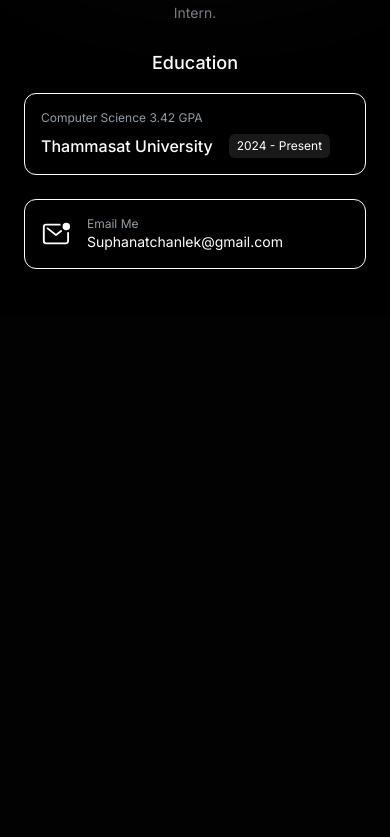
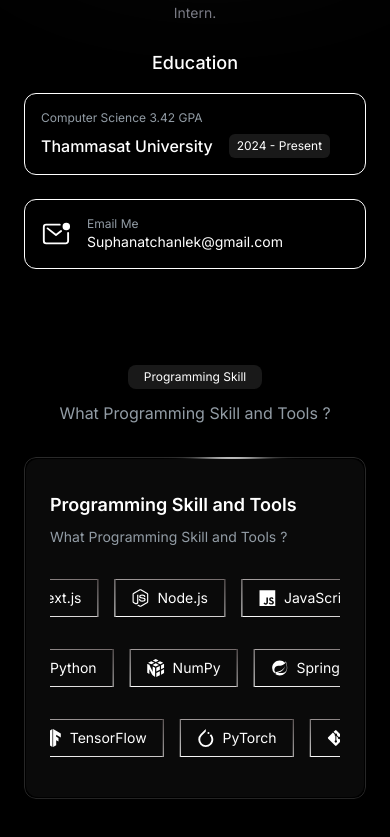
Before and after one commit to suphanatchanlek30/Portfolio_Suphanat_Chanlek, a Next.js app: page / in a window 390 px wide. Shown: the part 2228-3065 px from the top of the page. Before the commit the page ends 2545 px from the top, so only its background shows below. Built offline with nearby package versions, Linux system fonts and the light colour scheme.

Commit message:
add Page Programming-skill and Responsive Design

```diff
--- a/app/page.tsx
+++ b/app/page.tsx
@@ -2,6 +2,7 @@
 import HeroSection from "@/sections/hero-section/page";
 import MyServicesSection from "@/sections/my-services-section/page";
 import NavbarSection from "@/sections/navbar-section/page";
+import ProgrammingSkillSection from "@/sections/programming-skill-section/page";
 
 export default function Home() {
   return (
@@ -11,6 +12,7 @@
         <HeroSection />
         <MyServicesSection />
         <AboutSection />
+        <ProgrammingSkillSection />
       </div>
     </main>
   );
--- /dev/null
+++ b/components/programming-skill/Programming.tsx
@@ -0,0 +1,62 @@
+"use client";
+
+import programmingData from "@/instances/programming-data";
+import SkillRow from "./SkillRow";
+import { motion } from "framer-motion";
+
+export default function Programming() {
+  const { title, subtitle, skills } = programmingData;
+
+  const third = Math.ceil(skills.length / 3);
+  const row1 = skills.slice(0, third);
+  const row2 = skills.slice(third, third * 2);
+  const row3 = skills.slice(third * 2);
+
+  return (
+    <section className="relative bg-black text-white py-12 md:py-24 px-6 overflow-hidden">
+      <div className="container mx-auto max-w-6xl relative z-10">
+        {/* Title */}
+        <div className="flex justify-center mb-3 md:mb-4">
+          <span className="px-4 md:px-5 py-1 rounded-[8px] bg-[#191919] text-white text-xs md:text-sm">
+            Programming Skill
+          </span>
+        </div>
+        <h1 className="text-base md:text-xl font-normal text-center mb-8 md:mb-12 text-[#929CA5]">
+          {subtitle}
+        </h1>
+
+        {/* Card with glowing border light */}
+        <div className="relative rounded-xl overflow-hidden p-[2px]">
+          {/* Border ปกติ */}
+          <div className="absolute inset-0 rounded-xl border border-[#2a2a2a]" />
+
+          {/* หัวไฟลูกกลมวิ่งรอบกรอบ */}
+          <motion.div
+            className="absolute inset-0 rounded-xl border-2 border-transparent"
+            animate={{ rotate: 360 }}
+            transition={{ repeat: Infinity, duration: 6, ease: "linear" }}
+          >
+            <div className="absolute -top-2 left-1/2 w-12 h-12 rounded-full bg-white blur-md shadow-[0_0_20px_8px_rgba(255,255,255,0.8)]" />
+          </motion.div>
+
+          {/* เนื้อหาหลัก */}
+          <div className="relative bg-[#0A0A0A] rounded-xl shadow-lg px-6 py-8 md:px-10 md:py-12 space-y-6">
+            <h2 className="text-lg md:text-xl font-semibold mb-2 text-white">
+              {title}
+            </h2>
+            <p className="text-sm md:text-base text-[#929CA5] mb-6">
+              {subtitle}
+            </p>
+
+            {/* Rows */}
+            <div className="space-y-4">
+              <SkillRow skills={row1} direction="right" />
+              <SkillRow skills={row2} direction="left" />
+              <SkillRow skills={row3} direction="right" />
+            </div>
+          </div>
+        </div>
+      </div>
+    </section>
+  );
+}
--- /dev/null
+++ b/components/programming-skill/SkillCard.tsx
@@ -0,0 +1,28 @@
+"use client";
+
+import { IconType } from "react-icons";
+
+type SkillCardProps = {
+  label: string;
+  icon: IconType;
+};
+
+export default function SkillCard({ label, icon: Icon }: SkillCardProps) {
+  return (
+    <div
+      className="
+        flex items-center gap-2
+        px-4 py-2
+        bg-[#0A0A0A]
+        rounded-lg
+        text-white text-sm md:text-base
+        whitespace-nowrap
+        border
+        [border-image:linear-gradient(10deg,#FFFFFF,#726969)_1]
+      "
+    >
+      <Icon className="text-lg md:text-xl text-white" />
+      <span className="text-[#FFFFFF]">{label}</span>
+    </div>
+  );
+}
--- /dev/null
+++ b/components/programming-skill/SkillRow.tsx
@@ -0,0 +1,41 @@
+"use client";
+
+import SkillCard from "./SkillCard";
+import { motion } from "framer-motion";
+import { IconType } from "react-icons";
+
+type SkillRowProps = {
+  skills: { label: string; icon: IconType }[];
+  direction?: "left" | "right";
+  speed?: number;
+};
+
+export default function SkillRow({
+  skills,
+  direction = "right",
+  speed = 30,
+}: SkillRowProps) {
+  // ✅ render skills ซ้ำ 3 รอบ → ให้เต็ม container แน่ๆ
+  const repeated = [...skills, ...skills, ...skills];
+
+  return (
+    <div className="overflow-hidden w-full">
+      <motion.div
+        className="flex gap-4 py-2 min-w-max"
+        initial={{ x: 0 }}
+        animate={{
+          x: direction === "right" ? ["0%", "-33.33%"] : ["-33.33%", "0%"],
+        }}
+        transition={{
+          repeat: Infinity,
+          duration: speed,
+          ease: "linear",
+        }}
+      >
+        {repeated.map((skill, index) => (
+          <SkillCard key={index} label={skill.label} icon={skill.icon} />
+        ))}
+      </motion.div>
+    </div>
+  );
+}
--- /dev/null
+++ b/instances/programming-data.ts
@@ -0,0 +1,33 @@
+import { BiLogoPostgresql, BiLogoSpringBoot } from "react-icons/bi";
+import { FaReact, FaNodeJs, FaPython, FaGitAlt, FaCss3Alt, FaJava, FaGithub } from "react-icons/fa";
+import { IoLogoJavascript } from "react-icons/io5";
+import { SiNextdotjs, SiMongodb, SiTailwindcss, SiTensorflow, SiPytorch, SiExpress, SiTypescript, SiMysql, SiNumpy, SiPandas } from "react-icons/si";
+
+const programmingData = {
+  title: "Programming Skill and Tools",
+  subtitle: "What Programming Skill and Tools ?",
+  skills: [
+    { id: 1, label: "React.js", icon: FaReact },
+    { id: 2, label: "Next.js", icon: SiNextdotjs },
+    { id: 3, label: "Node.js", icon: FaNodeJs },
+    { id: 4, label: "JavaScript", icon: IoLogoJavascript },
+    { id: 5, label: "TypeScript", icon: SiTypescript },
+    { id: 6, label: "Express.js", icon: SiExpress },
+    { id: 7, label: "Java", icon: FaJava },
+    { id: 8, label: "Spring Boot", icon: BiLogoSpringBoot },
+    { id: 9, label: "MongoDB", icon: SiMongodb },
+    { id: 10, label: "MySQL", icon: SiMysql },
+    { id: 11, label: "PostgreSQL", icon: BiLogoPostgresql },
+    { id: 12, label: "Tailwind CSS", icon: SiTailwindcss },
+    { id: 13, label: "Python", icon: FaPython },
+    { id: 14, label: "NumPy", icon: SiNumpy },
+    { id: 15, label: "Pandas", icon: SiPandas },
+    { id: 16, label: "TensorFlow", icon: SiTensorflow },
+    { id: 17, label: "PyTorch", icon: SiPytorch },
+    { id: 18, label: "Git", icon: FaGitAlt },
+    { id: 19, label: "GitHub", icon: FaGithub },
+    { id: 20, label: "CSS3", icon: FaCss3Alt },
+  ],
+};
+
+export default programmingData;
--- a/package.json
+++ b/package.json
@@ -9,6 +9,7 @@
     "lint": "eslint"
   },
   "dependencies": {
+    "framer-motion": "^12.23.12",
     "next": "15.5.0",
     "react": "19.1.0",
     "react-dom": "19.1.0",
--- /dev/null
+++ b/sections/programming-skill-section/page.tsx
@@ -0,0 +1,9 @@
+import Programming from "@/components/programming-skill/Programming";
+
+export default function ProgrammingSkillSection() {
+  return (
+    <section>
+        <Programming />
+    </section>
+  );
+}
```
Also changed, not shown: 1 other file (tests, documents, lock files or other folders).
